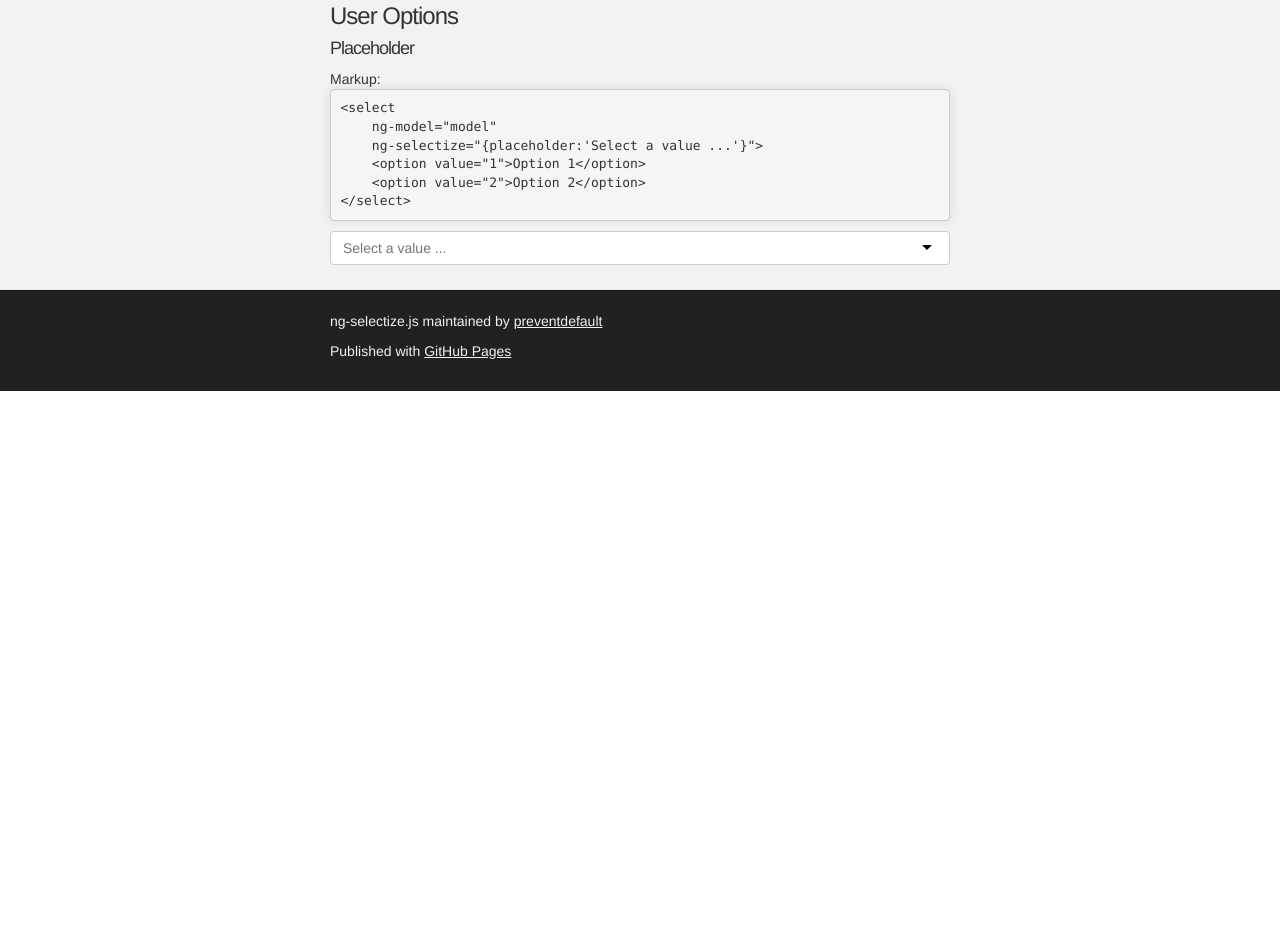
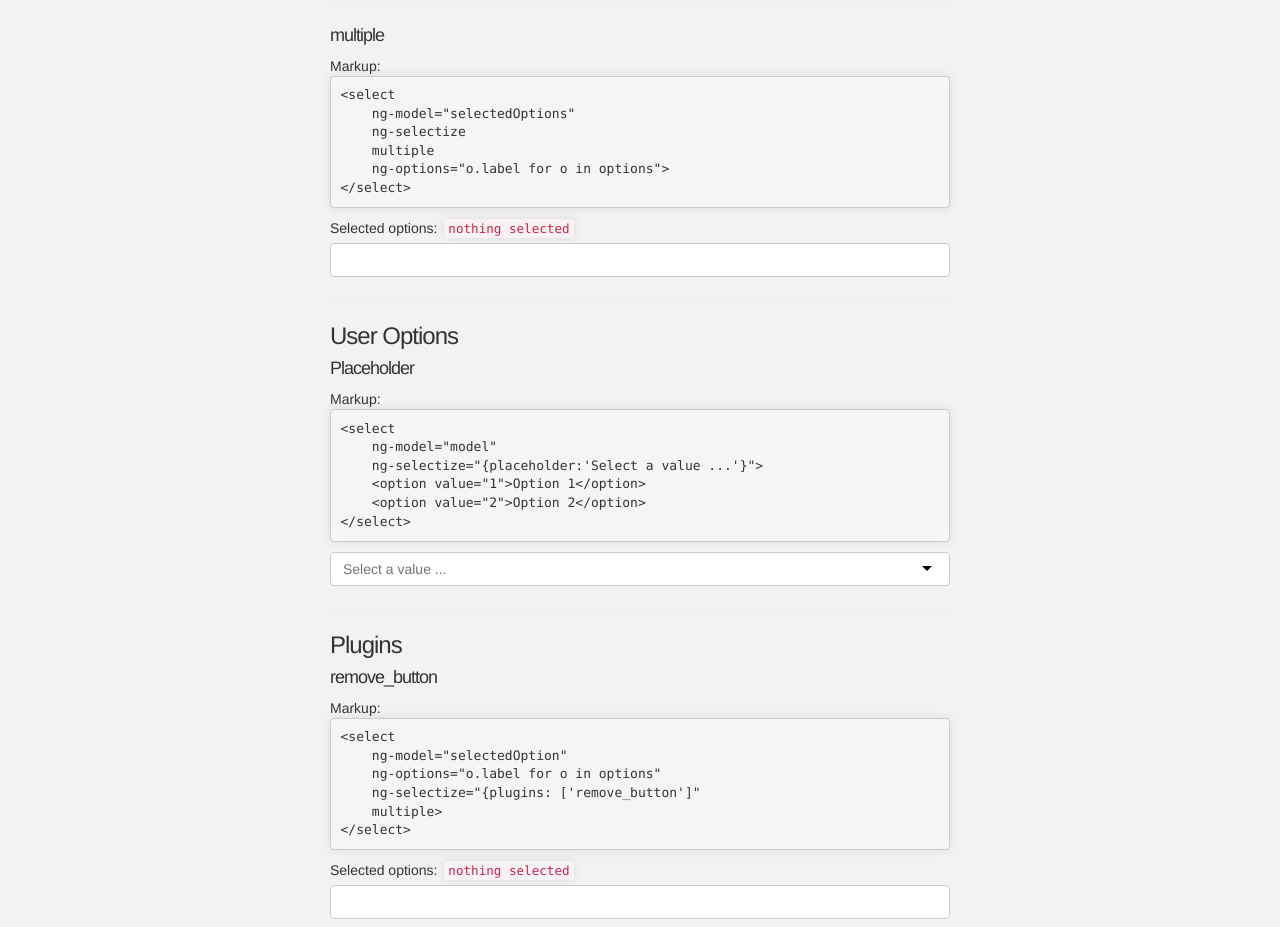
Before and after one commit to ealipio/ng-selectize, a website: page index.html in a window 1280 px wide. Shown: the part 900-1827 px from the top of the page. Before the commit the page ends 1291 px from the top, so only its background shows below. Drawn offline with nearby package versions, Linux system fonts and the light colour scheme.

Commit message:
add more examples

```diff
--- a/index.html
+++ b/index.html
@@ -33,7 +33,9 @@
     <!-- MAIN CONTENT -->
     <div id="main_content_wrap" class="outer" ng-cloak>
         <section id="main_content" class="inner">
-            <h3>Demo ng-options</h3>
+            <h3>Basic</h3>
+
+            <h4>ng-options</h4>
 
             <div>
                 Markup:
@@ -56,7 +58,7 @@
 
             <hr>
 
-            <h3>Demo static</h3>
+            <h4>static</h4>
 
             <div>
                 Markup:
@@ -87,6 +89,28 @@
 
             <hr>
 
+            <h4>multiple</h4>
+
+            <div>
+                Markup:
+                <pre>
+&lt;select
+    ng-model="selectedOptions"
+    ng-selectize
+    multiple
+    ng-options="o.label for o in options"&gt;
+&lt;/select&gt;</pre>
+            </div>
+
+            <div class="selected-option">
+                Selected options:
+                <code>{{selectedOptions || 'nothing selected'}}</code>
+            </div>
+
+            <select ng-model="selectedOptions" ng-options="o.label for o in options" ng-selectize multiple></select>
+
+            <hr>
+
             <h3>User Options</h3>
 
             <h4>Placeholder</h4>
@@ -107,6 +131,30 @@
                 <option value="2">Option 2</option>
             </select>
 
+            <hr>
+
+            <h3>Plugins</h3>
+
+            <h4>remove_button</h4>
+
+            <div>
+                Markup:
+                <pre>
+&lt;select
+    ng-model="selectedOption"
+    ng-options="o.label for o in options"
+    ng-selectize="{plugins: ['remove_button']"
+    multiple&gt;
+&lt;/select&gt;</pre>
+            </div>
+
+            <div class="selected-option">
+                Selected options:
+                <code>{{selectedOptions || 'nothing selected'}}</code>
+            </div>
+
+            <select ng-model="selectedOptions" ng-options="o.label for o in options" multiple ng-selectize="{plugins: ['remove_button']}"></select>
+
         </section>
     </div>
 
```
